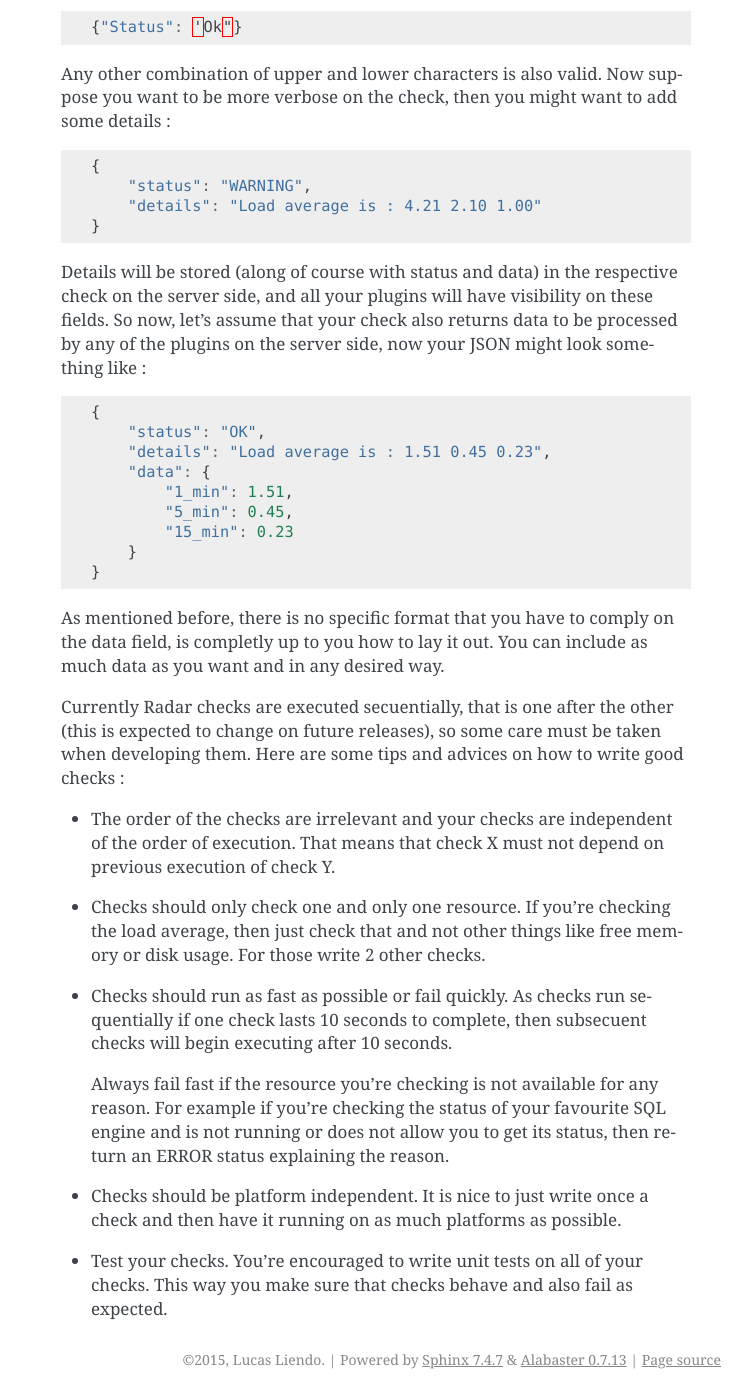
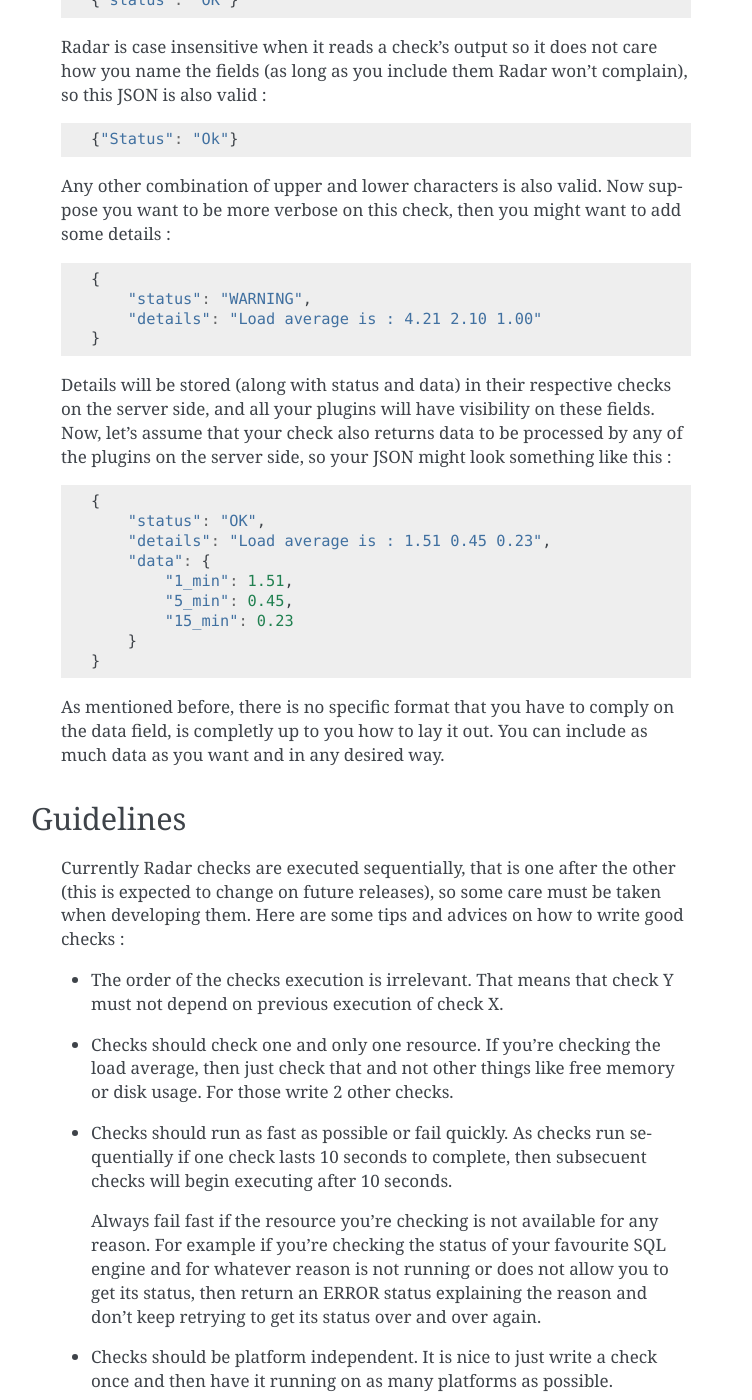
Before and after one commit to lliendo/Radar, a Sphinx documentation site: the page built from docs/checks-development.rst, in a window 1280 px wide and 1400 px high, scrolled down 592 px. Shown: the whole window, without its empty margins (389-1141 px from the left). Built offline with Sphinx 7.4.7, drawn with Linux system fonts in a browser that asks for light colours; some of the changed text lies outside the part shown.

Commit message:
- Updated doc.

```diff
--- a/docs/checks-development.rst
+++ b/docs/checks-development.rst
@@ -1,16 +1,20 @@
 Checks development
-------------------
+==================
 
     In this section we will explain how checks should be developed
     and how Radar runs them. As stated before checks can be programmed
-    in your favourite language. Radar only carse how you return the
-    output of your checks. Radar will only require that any check complies
-    with a certain output format, in particular Radar will expect the
-    output of your check to be a valid JSON containing one or more of the
-    following fields :
+    in your favourite language.
 
-    * status : This field is mandatory and must be equal to any of the
-      following values : OK, WARNING, SEVERE or ERROR.
+
+Introduction
+------------
+
+    Checks are the way Radar monitors any given resource. Radar only cares
+    how you return the output of your checks, it will expect a valid `JSON <https://en.wikipedia.org/wiki/JSON>`_
+    containing one or more of the following fields :
+
+    * status : This field is mandatory. It must be equal to any of the
+      following string values : OK, WARNING, SEVERE or ERROR.
 
     * details : This is an optional field. You can add details
       about how your check performed. Radar expects this value to
@@ -21,21 +25,22 @@
       format for this field.
 
     So, let's assume you have a load average check. So the minimum output
-    for this check it would be the following JSON :
+    for this check would be the following JSON :
 
     .. code-block:: javascript
 
         {"status": "OK"}
 
-    Radar does not care about how you name the fields (as long as you
-    include them Radar won't complain), so this JSON is also valid :
+    Radar is case insensitive when it reads a check's output so it does not
+    care how you name the fields (as long as you include them Radar won't
+    complain), so this JSON is also valid :
 
     .. code-block:: javascript
 
-        {"Status": 'Ok"}
+        {"Status": "Ok"}
 
     Any other combination of upper and lower characters is also valid.
-    Now suppose you want to be more verbose on the check, then you might
+    Now suppose you want to be more verbose on this check, then you might
     want to add some details :
 
     .. code-block:: javascript
@@ -45,11 +50,11 @@
             "details": "Load average is : 4.21 2.10 1.00"
         }
 
-    Details will be stored (along of course with status and data) in the
-    respective check on the server side, and all your plugins will have
-    visibility on these fields. So now, let's assume that your check also
-    returns data to be processed by any of the plugins on the server side,
-    now your JSON might look something like :
+    Details will be stored (along with status and data) in their respective
+    checks on the server side, and all your plugins will have visibility on
+    these fields. Now, let's assume that your check also returns data to be
+    processed by any of the plugins on the server side, so your JSON might
+    look something like this :
 
     .. code-block:: javascript
 
@@ -67,16 +72,19 @@
     on the data field, is completly up to you how to lay it out. You can
     include as much data as you want and in any desired way.
 
-    Currently Radar checks are executed secuentially, that is one after the
+
+Guidelines
+----------
+
+    Currently Radar checks are executed sequentially, that is one after the
     other (this is expected to change on future releases), so some care must
     be taken when developing them. Here are some tips and advices on how to
     write good checks :
 
-    * The order of the checks are irrelevant and your checks are independent
-      of the order of execution. That means that check X must not depend
-      on previous execution of check Y.
+    * The order of the checks execution is irrelevant. That means that
+      check Y must not depend on previous execution of check X.
 
-    * Checks should only check one and only one resource. If you're checking
+    * Checks should check one and only one resource. If you're checking
       the load average, then just check that and not other things like
       free memory or disk usage. For those write 2 other checks.
 
@@ -86,12 +94,23 @@
 
       Always fail fast if the resource you're checking is not available for
       any reason. For example if you're checking the status of your favourite
-      SQL engine and is not running or does not allow you to get its status,
-      then return an ERROR status explaining the reason.
+      SQL engine and for whatever reason is not running or does not allow you
+      to get its status, then return an ERROR status explaining the reason and
+      don't keep retrying to get its status over and over again.
 
-    * Checks should be platform independent. It is nice to just write once
-      a check and then have it running on as much platforms as possible.
+    * Checks should be platform independent. It is nice to just write a check
+      once and then have it running on as many platforms as possible.
 
-    * Test your checks. You're encouraged to write unit tests on all of
-      your checks. This way you make sure that checks behave and also
-      fail as expected.
+    * Test your checks ! You're encouraged to write unit tests on all of your
+      checks. This way you make sure that checks behave and fail as expected.
+
+    If you're looking for some real examples you can take a look at this
+    repository. In there you'll will find some basic but useful checks
+    that allow you to monitor :
+
+        * Disk usage.
+        * Ram usage.
+        * Uptime.
+
+    They have been written to run on as many platforms as possible. They mostly
+    rely on the excellent `psutil <https://github.com/giampaolo/psutil>`_ module.
```
